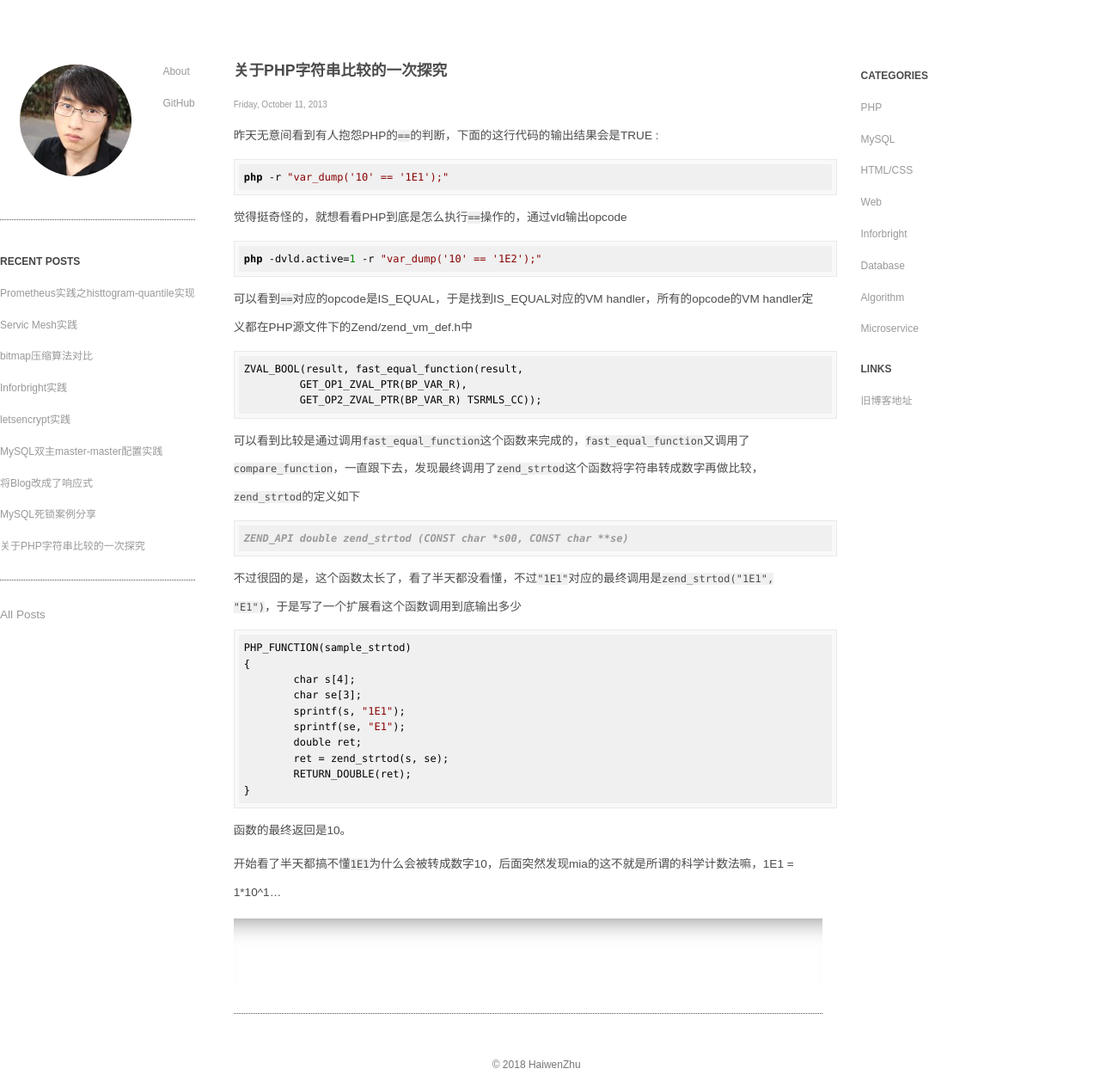
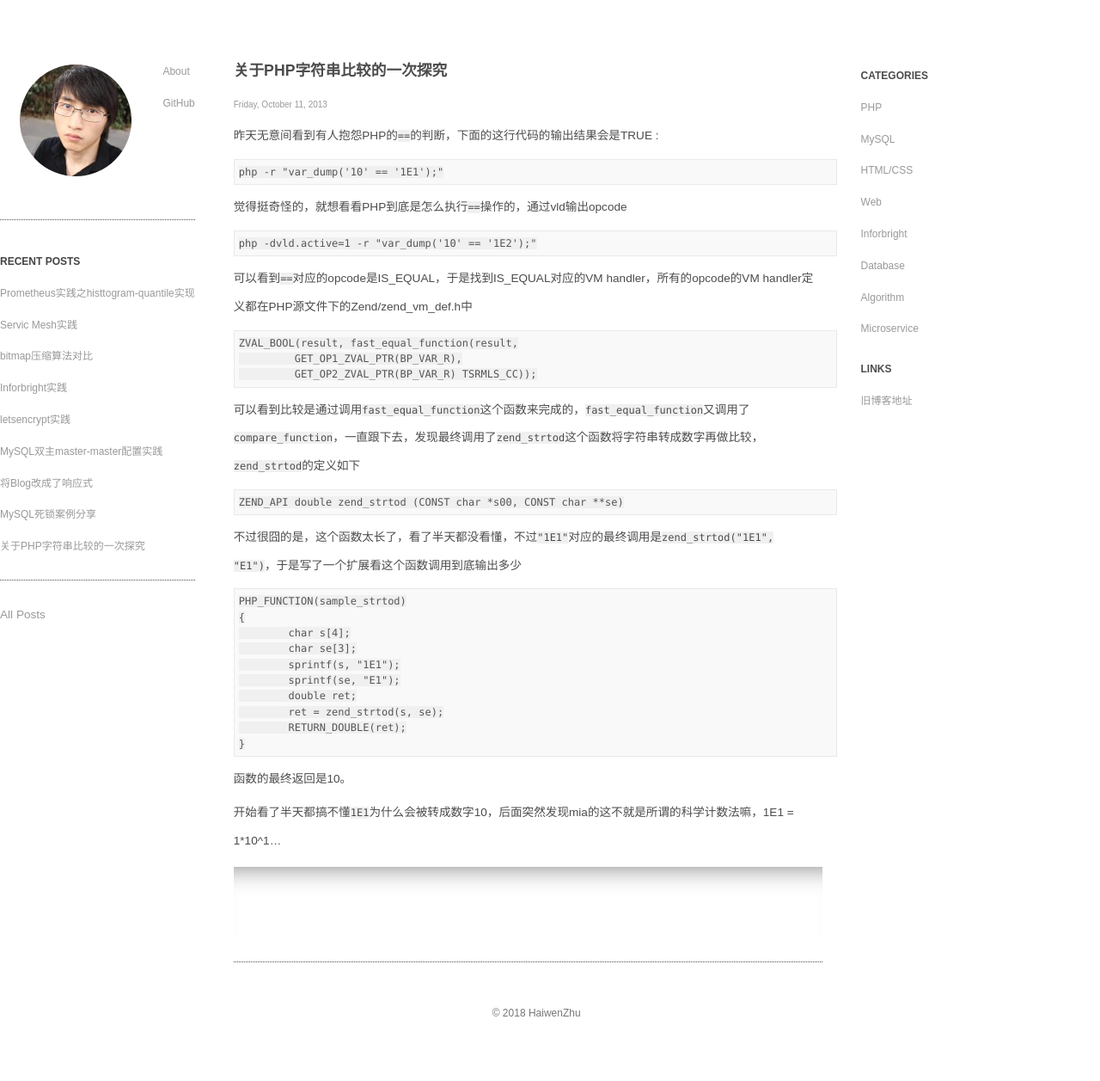
Before and after one commit to haiwenzhu/haiwenzhu.github.com, a Jekyll site: the page built from _posts/2013-10-11-something-about-php-compare.md, in a window 1280 px wide. Shown: the whole page at 86% size. Built offline with Jekyll 4.4.1, drawn with Linux system fonts in a browser that asks for light colours; Markdown is read by kramdown in place of the engine named in the settings; comment, search, counter and statistics services are not loaded; after the commit the page ends 1197 px from its top, so only the background shows below that; some of the changed lines change nothing that is shown.

Commit message:
change code highlight way

```diff
--- a/_config.yml
+++ b/_config.yml
@@ -1,6 +1,7 @@
 auto: true
 pygments: true
 markdown: redcarpet
+highlighter: rouge
 permalink: /:month-:day-:year/:title.html
 timezone: Asia/Shanghai
 paginate: 5
--- a/_layouts/default.html
+++ b/_layouts/default.html
@@ -6,8 +6,6 @@
   <title>{{ page.title }}</title>
   <link rel="stylesheet" type="text/css" href="/syntax.css"/>
   <link rel="stylesheet" href="/styles/default.css">
-  <script src="/highlight.pack.js"></script>
-  <script>hljs.initHighlightingOnLoad();</script>
   <link rel="stylesheet" type="text/css" href="/site.css"/>
 </head>
 <body class="mobile">
```
